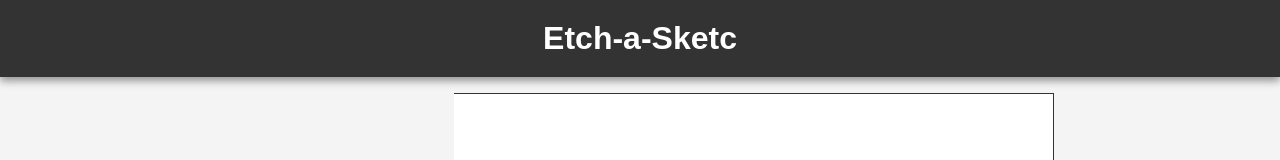
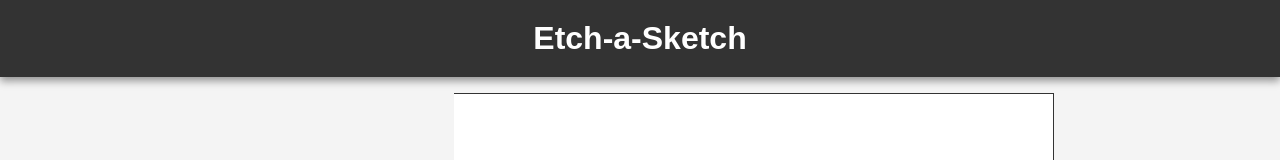
Before and after one commit to karolistech/etch-a-sketch-bad-2, a plain HTML site: page index.html in a window 1280 px wide. Shown: the top 160 px of the page. Drawn offline with Linux system fonts and the light colour scheme; files that its build step writes are made by us from their sources.

Commit message:
Update deployment

```diff
--- a/index.html
+++ b/index.html
@@ -5,12 +5,12 @@
     <meta name="viewport" content="width=device-width, initial-scale=1.0">
     <title>Etch-a-Sketch</title>
     <link rel="icon" href="/etch-a-sketch-v2/favicon.ico">
-    <script type="module" crossorigin src="/etch-a-sketch-v2/assets/index-C7ylyjaq.js"></script>
-    <link rel="stylesheet" crossorigin href="/etch-a-sketch-v2/assets/index-CBYndnZw.css">
+    <script type="module" crossorigin src="/etch-a-sketch-v2/assets/index-CJAidCpi.js"></script>
+    <link rel="stylesheet" crossorigin href="/etch-a-sketch-v2/assets/index-qsmCGrXt.css">
   </head>
   <body>
     <header class="header">
-      <h1 class="header__title">Etch-a-Sketc</h1>
+      <h1 class="header__title">Etch-a-Sketch</h1>
     </header>
 
     <main class="main">
```
Also changed, not shown: assets/index-CBYndnZw.css (deleted, +0 -1 lines), assets/index-qsmCGrXt.css (added, +1 -0 lines), assets/index-CJAidCpi.js (renamed from assets/index-C7ylyjaq.js).
